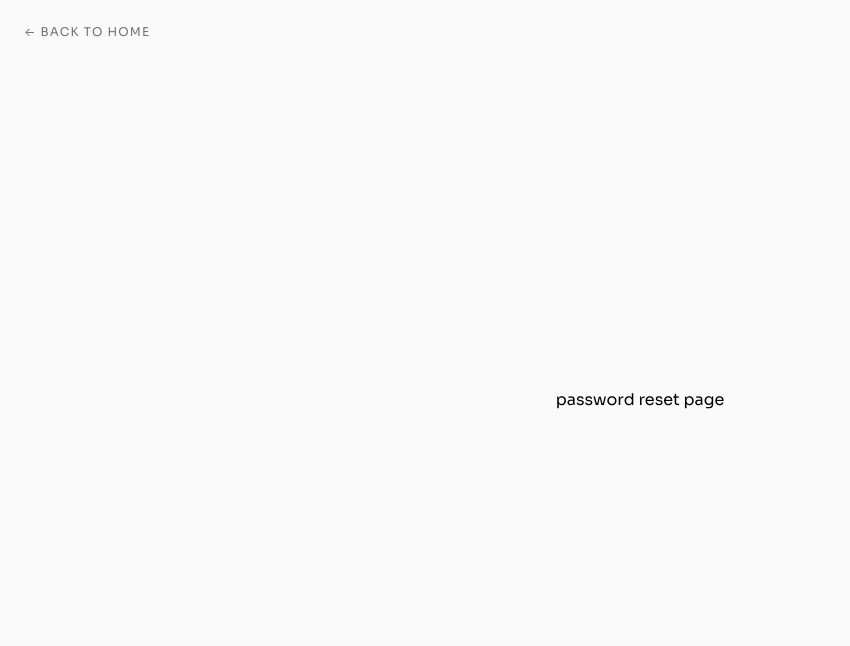
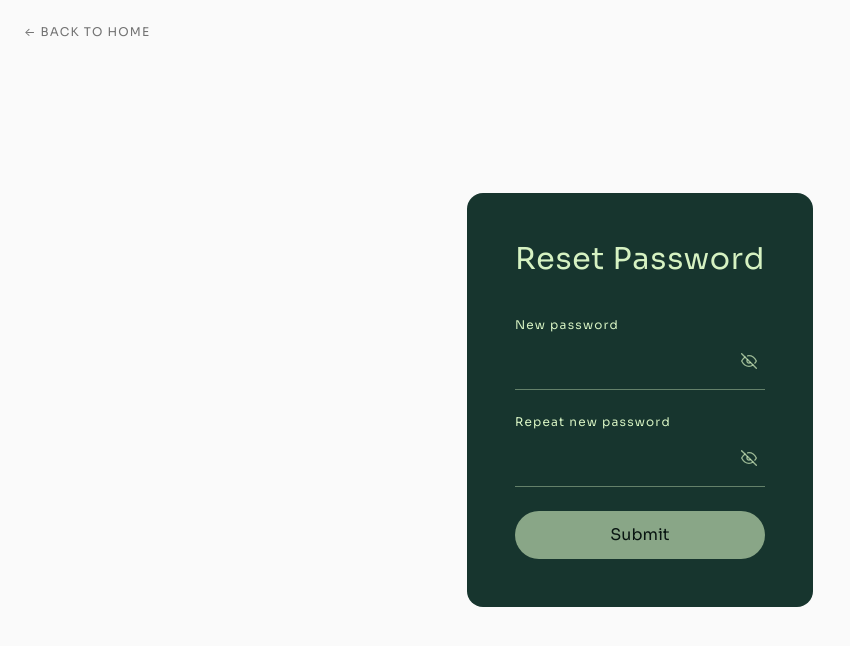
Before and after one commit to davitamiranidze/THE-BEANS, a React (Vite) app: page /reset-password in a window 1280 px wide. Shown: the top 646 px of the page, without its empty margins (0-850 px from the left). Built offline with nearby package versions, Linux system fonts and the light colour scheme; no server answers.

Commit message:
changed reset password page

```diff
--- a/src/components/ui/PasswordField.tsx
+++ b/src/components/ui/PasswordField.tsx
@@ -38,7 +38,7 @@ export default function PasswordField({
           "
           aria-label={visible ? "Hide password" : "Show password"}
         >
-          {visible ? <FiEyeOff /> : <FiEye />}
+          {visible ? <FiEye /> : <FiEyeOff />}
         </button>
       </div>
 
--- a/src/features/auth/pages/ForgotPasswordPage/ForgotPasswordPage.tsx
+++ b/src/features/auth/pages/ForgotPasswordPage/ForgotPasswordPage.tsx
@@ -2,9 +2,9 @@ import AnimatedContainer from "@/components/ui/AnimatedContainer";
 import Field from "@/components/ui/FormField";
 import { useForm } from "react-hook-form";
 import {
-  passwordResetSchema,
-  type PasswordResetFormData,
-} from "../../schemas/passwordReset.schema";
+  forgotPasswordSchema,
+  type forgotPasswordFormData,
+} from "../../schemas/forgotPassword.schema";
 import { zodResolver } from "@hookform/resolvers/zod";
 import { useForgotPasswordMutation } from "../../mutations/useForgotPasswordMutation";
 import { useState } from "react";
@@ -17,12 +17,12 @@ export default function ForgotPasswordPage() {
     register,
     handleSubmit,
     formState: { errors, isValid },
-  } = useForm<PasswordResetFormData>({
-    resolver: zodResolver(passwordResetSchema),
+  } = useForm<forgotPasswordFormData>({
+    resolver: zodResolver(forgotPasswordSchema),
     mode: "onChange",
   });
 
-  const onSubmit = (data: PasswordResetFormData) => {
+  const onSubmit = (data: forgotPasswordFormData) => {
     forgotPassword.mutate(data.email, {
       onSuccess: () => setSubmitted(true),
       onError: () => setSubmitted(true),
--- a/src/features/auth/pages/ResetPasswordPage/ResetPasswordPage.tsx
+++ b/src/features/auth/pages/ResetPasswordPage/ResetPasswordPage.tsx
@@ -1,6 +1,56 @@
-export default function ResetPasswordPage()
-{
-    return(
-        <>password reset page</>
-    )
+import AnimatedContainer from "@/components/ui/AnimatedContainer";
+import PasswordField from "@/components/ui/PasswordField";
+import { useForm } from "react-hook-form";
+import { zodResolver } from "@hookform/resolvers/zod";
+import {
+  resetPasswordSchema,
+  type resetPasswordFormData,
+} from "../../schemas/resetPassword.schema";
+
+export default function ResetPasswordPage() {
+  const {
+    register,
+    handleSubmit,
+    formState: { errors, isValid },
+  } = useForm<resetPasswordFormData>({
+    resolver: zodResolver(resetPasswordSchema),
+    mode: "onChange",
+  });
+  return (
+    <AnimatedContainer>
+      <div className="bg-[#17352E] text-[#D6F2C2] w-full max-w-md p-12 rounded-2xl">
+        <h1 className="text-center text-3xl tracking-wide mb-10">
+          Reset Password
+        </h1>
+        <form className="flex flex-col gap-6">
+          <PasswordField
+            label="New password"
+            inputProps={{
+              ...register("password"),
+              autoComplete: "password",
+            }}
+            error={errors.password}
+          ></PasswordField>
+          <PasswordField
+            label="Repeat new password"
+            inputProps={{
+              ...register("repeatPassword"),
+              autoComplete: "repeatPassword",
+            }}
+            error={errors.repeatPassword}
+          ></PasswordField>
+          <button
+            disabled={!isValid}
+            type="submit"
+            className="bg-[#D6F2C2] text-black rounded-full py-3
+          transition-all duration-200 hover:bg-[#c9eab4] hover:shadow-lg
+          active:translate-y-0  disabled:opacity-60 disabled:hover:bg-[#D6F2C2]
+          disabled:hover:shadow-none disabled:cursor-not-allowed"
+          >
+            Submit
+          </button>
+        </form>
+      </div>
+    </AnimatedContainer>
+  );
 }
--- /dev/null
+++ b/src/features/auth/schemas/forgotPassword.schema.ts
@@ -0,0 +1,7 @@
+import { z } from "zod";
+
+export const forgotPasswordSchema = z.object({
+  email: z.email("Enter a valid email").min(1, "Email is required"),
+});
+
+export type forgotPasswordFormData = z.infer<typeof forgotPasswordSchema>;
--- a/src/features/auth/schemas/passwordReset.schema.ts
+++ /dev/null
@@ -1,7 +0,0 @@
-import { z } from "zod";
-
-export const passwordResetSchema = z.object({
-  email: z.email("Enter a valid email").min(1, "Email is required"),
-});
-
-export type PasswordResetFormData = z.infer<typeof passwordResetSchema>;
--- /dev/null
+++ b/src/features/auth/schemas/resetPassword.schema.ts
@@ -0,0 +1,13 @@
+import { z } from "zod";
+
+export const resetPasswordSchema = z
+  .object({
+    password: z.string().min(1, "Password is required"),
+    repeatPassword: z.string().min(1, "Password repeat is required"),
+  })
+  .refine((data) => data.password === data.repeatPassword, {
+    message: "Passwords do not match",
+    path: ["repeatPassword"],
+  });
+
+export type resetPasswordFormData = z.infer<typeof resetPasswordSchema>;
```
Also changed, not shown: src/features/auth/mutations/useResetPasswordMutation.ts (added).
